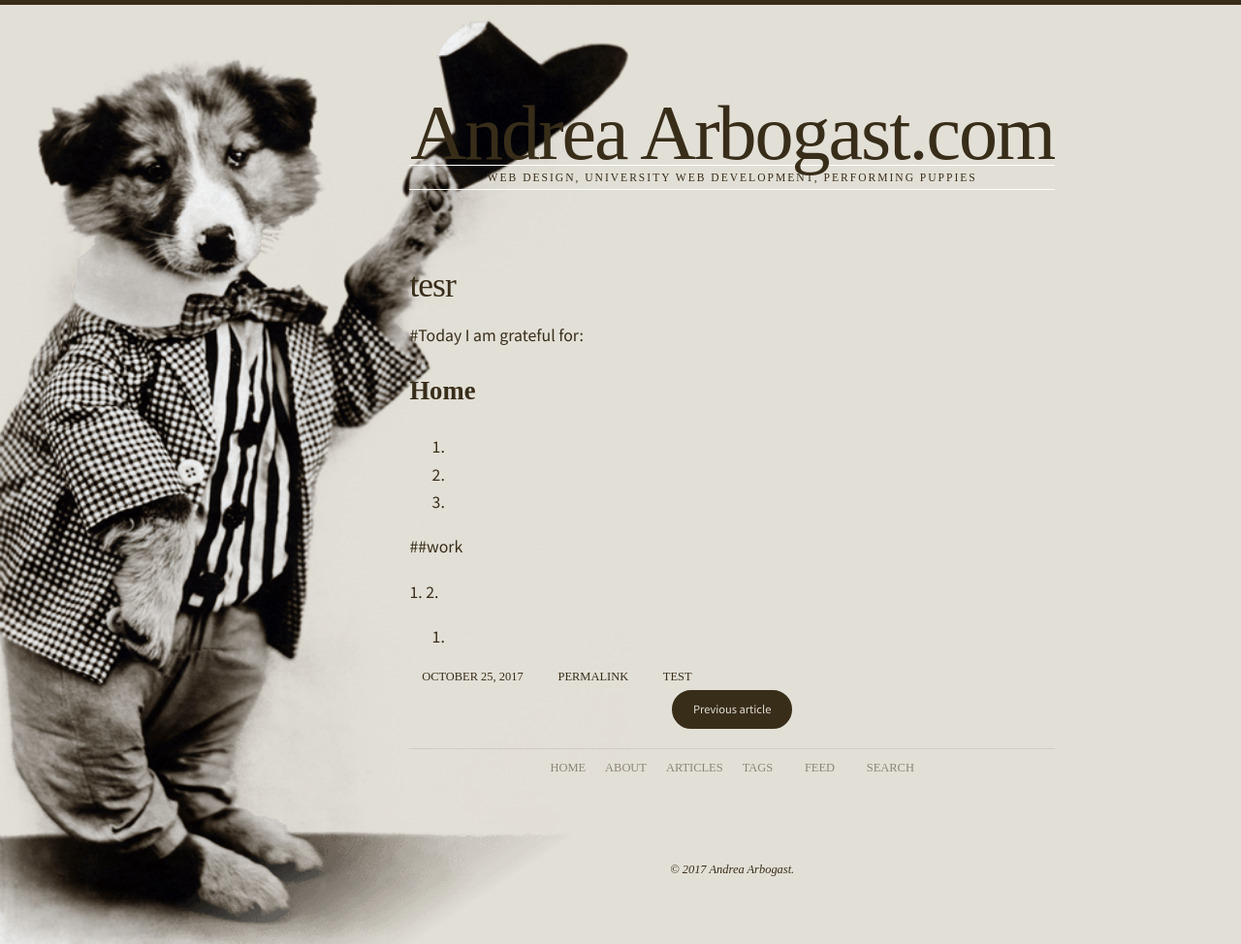
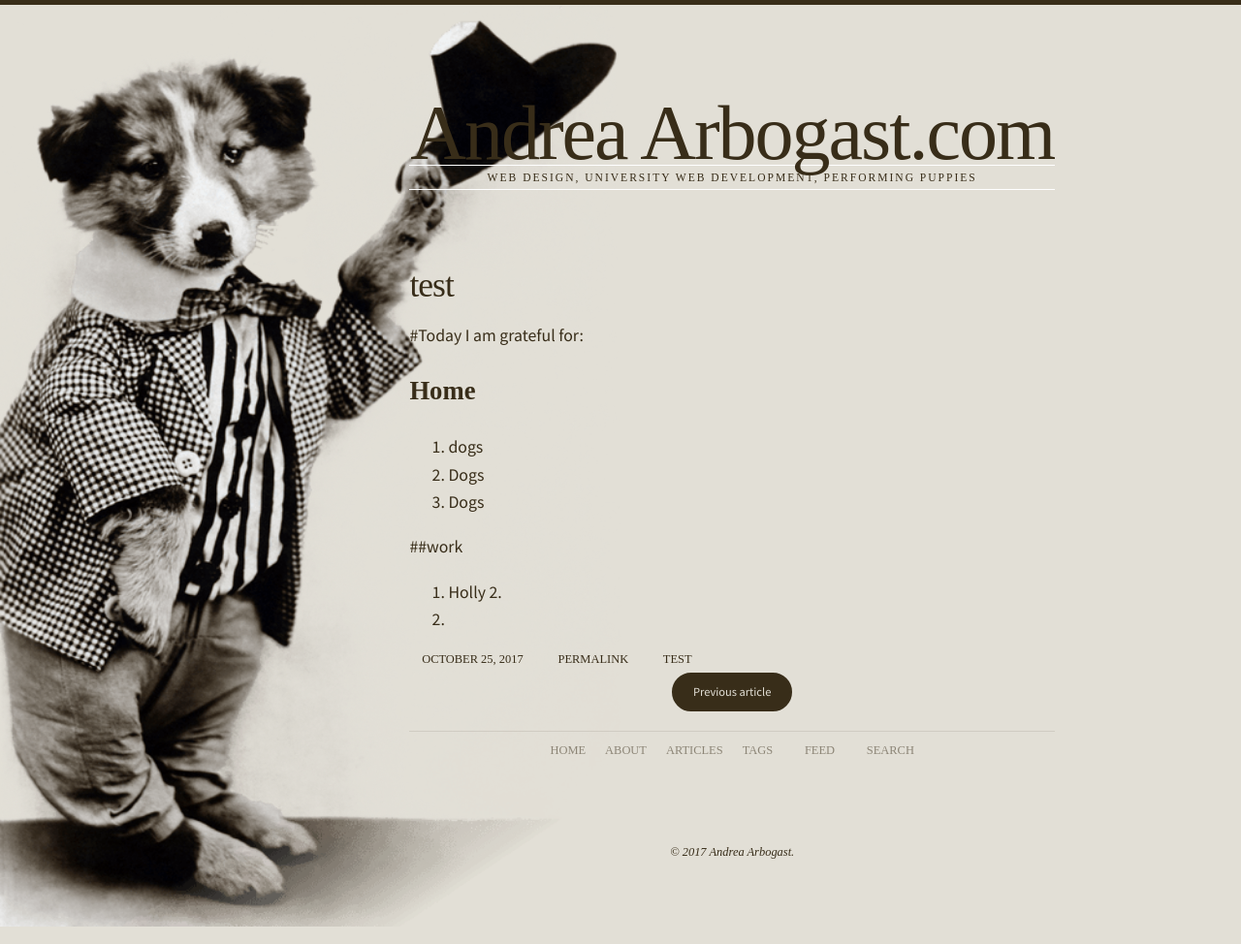
Before and after one commit to interllectual/blog, a Jekyll site: the page built from _posts/2017-10-25-gratefullness-1.md, in a window 1280 px wide. Shown: the whole page at 97% size. Built offline with Jekyll 4.4.1, drawn with Linux system fonts in a browser that asks for light colours; some web fonts are replaced.

Commit message:
gratefullness-1 updated

```diff
--- a/_posts/2017-10-25-gratefullness-1.md
+++ b/_posts/2017-10-25-gratefullness-1.md
@@ -1,7 +1,7 @@
 ---
 layout: post
-title: tesr
-date: 2017-10-25 19:35:04 -0400
+title: test
+date: 2017-10-25 19:36:46 -0400
 category: personal
 tags: [test]
 ---
@@ -10,12 +10,12 @@ tags: [test]
 
 ## Home
 
-1.
-2.
-3.
+1. 	dogs
+2. Dogs
+3. Dogs
 
 ##work
 
-1.
+1. Holly
 2.
 3.
```
